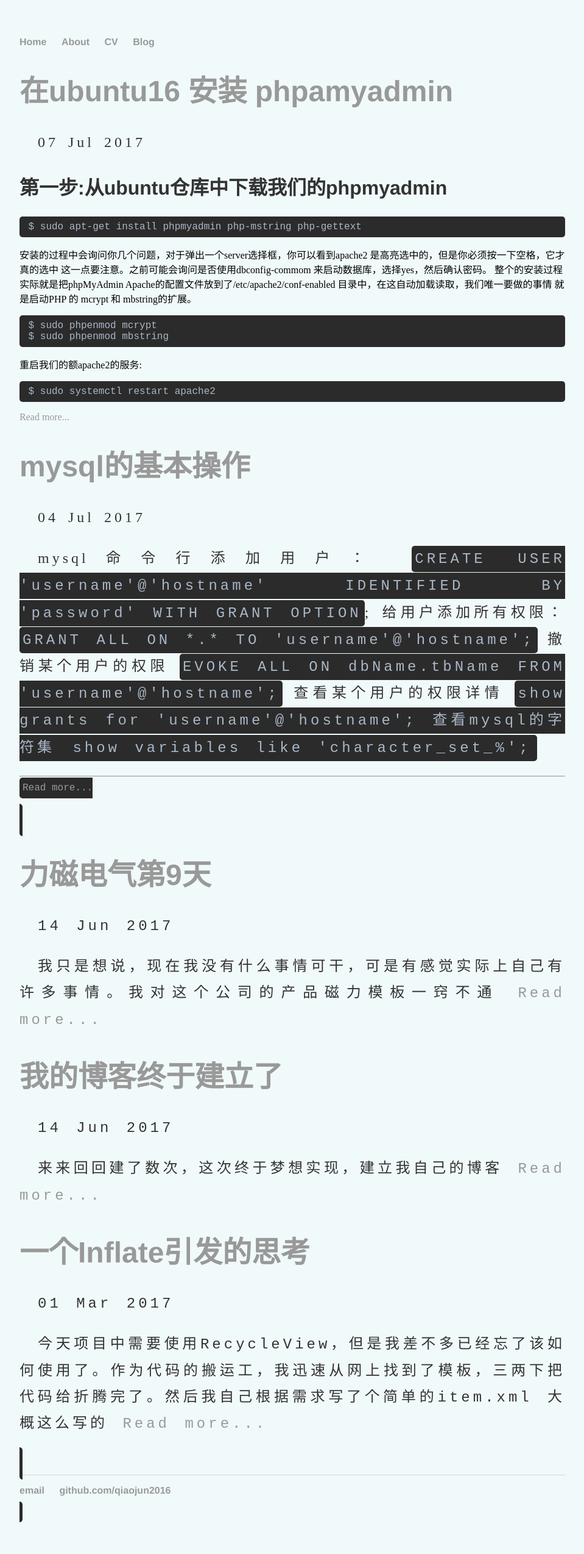
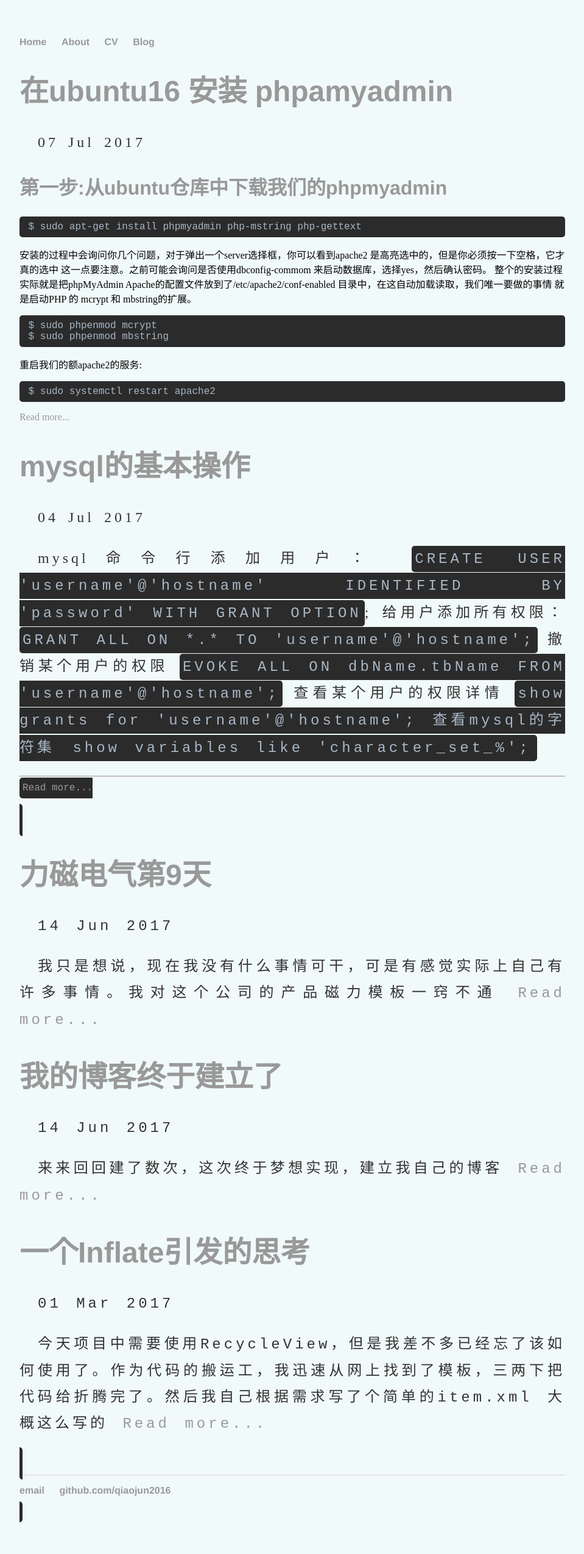
Before and after one commit to qiaojun2016/qiaojun2016.github.io, a Jekyll site: the page built from blog/index.html, in a window 1280 px wide. Shown: the whole page at 61% size, without its empty margins (160-1119 px from the left). Built offline with Jekyll 4.4.1, drawn with Linux system fonts in a browser that asks for light colours; the list of posts is cut into pages by our own code.

Commit message:
add span.keyword to main.css

```diff
--- a/css/main.css
+++ b/css/main.css
@@ -27,7 +27,7 @@
 h2 {
     font-size: 2em;
     font-family:'Helvetica', 'Arial', 'Sans-Serif';
-    color:#333
+    color:#999
 }
 p {
     font-size: 1.5em;
@@ -43,6 +43,15 @@
     line-height:180%;
 
 }
+/*英文单词*/
+span.keyword {
+    letter-spacing:2px;
+    background-color:white;
+    border:0.5px outset white;
+    font-weight:bold;
+}
+
+
 footer {
     border-top: 1px solid #d5d5d5;
     font-size: 1em;
```
